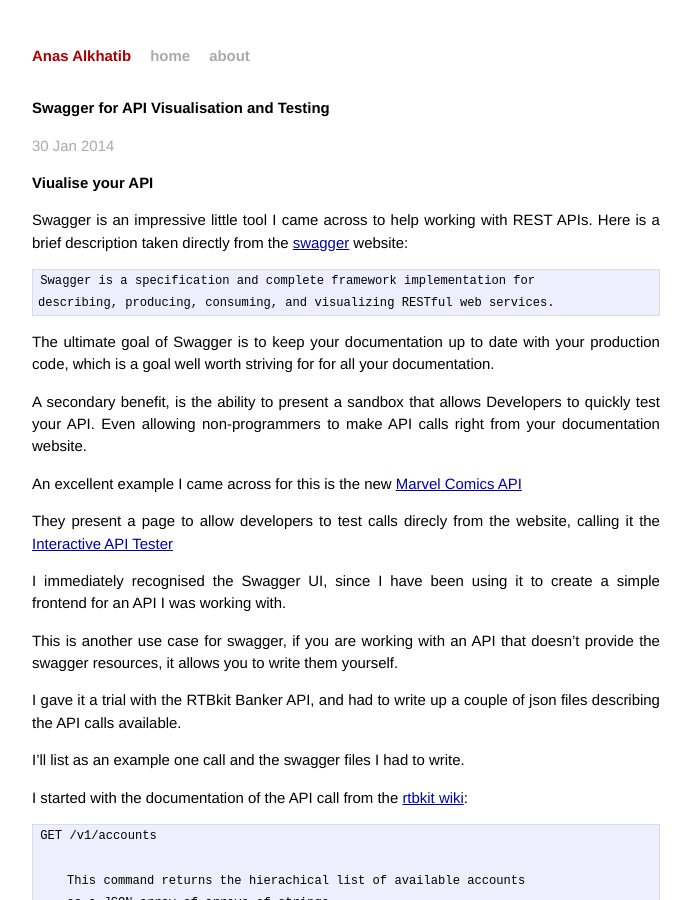
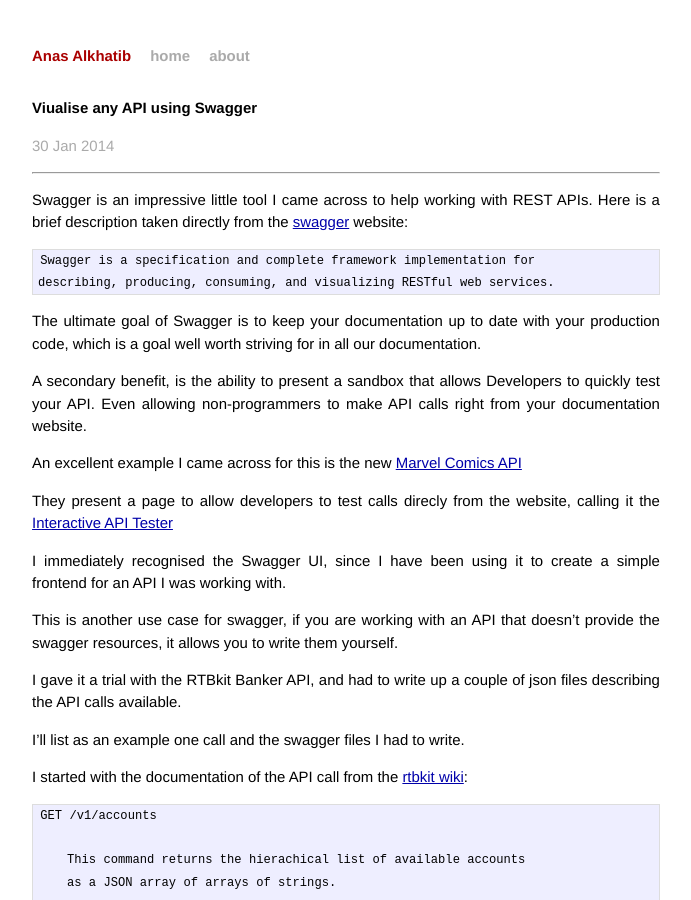
Before and after one commit to alkhatib/alkhatib.github.io, a Jekyll site: the page built from _posts/2014-02-04-swagger.markdown, in a window 1280 px wide and 900 px high. Shown: the whole window, without its empty margins (294-985 px from the left). Built offline with Jekyll 4.4.1, drawn with Linux system fonts in a browser that asks for light colours; Markdown is read by kramdown in place of the engine named in the settings.

Commit message:
swagger modifications

````diff
--- a/_posts/2014-02-04-swagger.markdown
+++ b/_posts/2014-02-04-swagger.markdown
@@ -1,23 +1,21 @@
 ---
 layout: post
-title: "Swagger for API Visualisation and Testing"
+title: "Viualise any API using Swagger"
 date: Thu 30 Jan 2014 16:05:06 EST
 tags: api prototyping
 ---
 
-Viualise your API
 -----------------
 
 Swagger is an impressive little tool I came across to help working with REST APIs.
 Here is a brief description taken directly from the [swagger](https://helloreverb.com/developers/swagger) website:
-
 
 ```
 Swagger is a specification and complete framework implementation for
 describing, producing, consuming, and visualizing RESTful web services.
 ```
 
-The ultimate goal of Swagger is to keep your documentation up to date with your production code, which is a goal well worth striving for for all your documentation.
+The ultimate goal of Swagger is to keep your documentation up to date with your production code, which is a goal well worth striving for in all our documentation.
 
 A secondary benefit, is the ability to present a sandbox that allows Developers to quickly test your API. Even allowing non-programmers to make API calls right from your documentation website.
 
````
